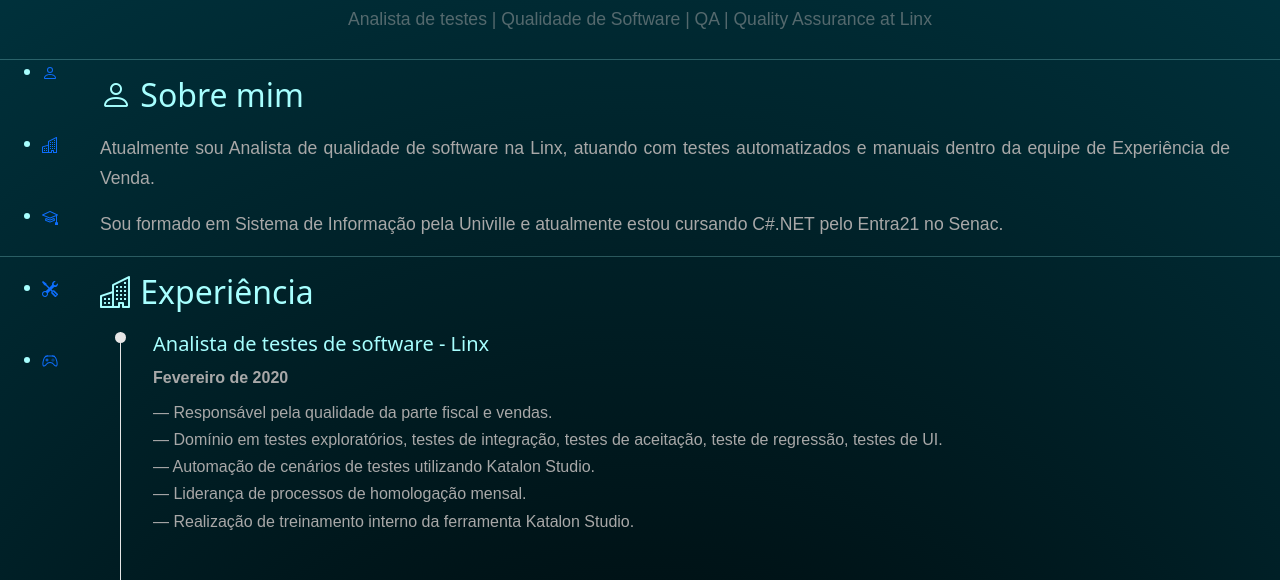
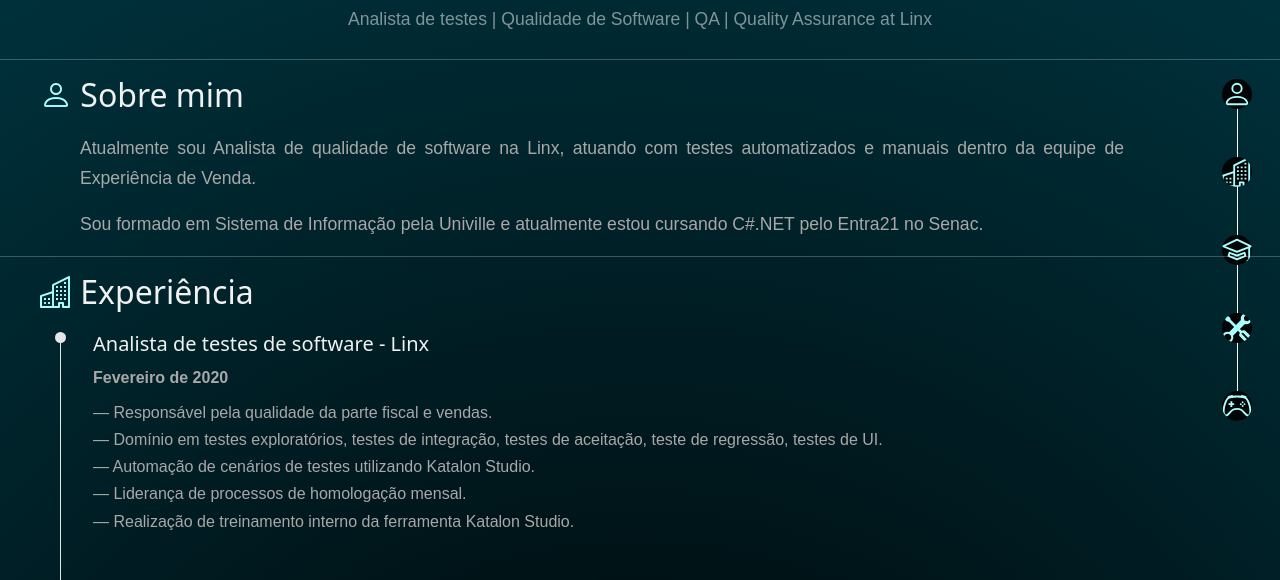
Before and after one commit to lucaswolfgramm/lucaswolfgramm.github.io, a plain HTML site: page index.html in a window 1280 px wide. Shown: the part 207-787 px from the top of the page. Drawn offline with nearby package versions, Linux system fonts and the light colour scheme.

Commit message:
Add files via upload

```diff
--- a/css/index.css
+++ b/css/index.css
@@ -1,12 +1,7 @@
 body {
-    color: rgb(167, 255, 255) !important;
+    color: rgb(240, 241, 241) !important;
     background: rgb(0, 0, 0);
     background: radial-gradient(circle, rgba(0, 0, 0, 1) 0%, rgba(0, 56, 68, 1) 100%);
-}
-
-#navbar {
-    position: fixed;
-    margin-left: 10px;
 }
 
 .profile-photo {
@@ -33,7 +28,7 @@ body {
     font-size: 1.1em;
     font-weight: 300;
     line-height: 1.7em;
-    color: rgb(168, 168, 168);
+    color: rgb(255, 254, 254);
 }
 
 hr {
@@ -42,8 +37,8 @@ hr {
 }
 
 section[class*="section-"] {
-    margin-left: 100px;
-    margin-right: 50px !important;
+    margin-left: 40px;
+    margin-right: 80px !important;
 }
 
 section[class*="section-"] > .title{
@@ -65,24 +60,39 @@ section[class*="section-"] p {
     line-height: 1.7em;
     color: rgb(168, 168, 168);
     text-align: justify;
+    width: 90%;
+}
+
+section[class*="section-"] i {
+    color: rgb(167, 255, 255) !important;
+}
+
+#aboutMe p {
+    margin-left: 40px;
 }
 
 /*----------------------------*/
 /*----------------------------*/
 
-.timeline2 {
+#navbar {
+    position: fixed;
+    right: 10px;
+    margin-top: 20px;
+}
+
+.timeline-nav {
     border-left: 1px solid hsl(0, 100%, 100%);
     position: relative;
     margin-left: 30px;
     list-style: none;
 }
 
-.timeline2 .timeline-item {
+.timeline-nav .timeline-item {
     position: relative;
     margin-left: -48px;
 }
 
-.timeline2 i, .timeline2 svg {
+.timeline-nav i, .timeline-nav svg {
     background-color: rgb(3, 4, 5) !important;
     border-radius: 50%;
     color: rgb(167, 255, 255) !important;
@@ -95,6 +105,8 @@ section[class*="section-"] p {
 
 .timeline p {
     color: rgb(168, 168, 168) !important;
+    font-size: 1rem !important;
+    margin-right: 0 !important;
 }
 
 .timeline {
@@ -122,10 +134,6 @@ section[class*="section-"] p {
     content: "";
 }
 
-.timeline p {
-    font-size: 1rem !important;
-}
-
 .section-skills .subgroup {
     margin-bottom: 20px;
 }
```
